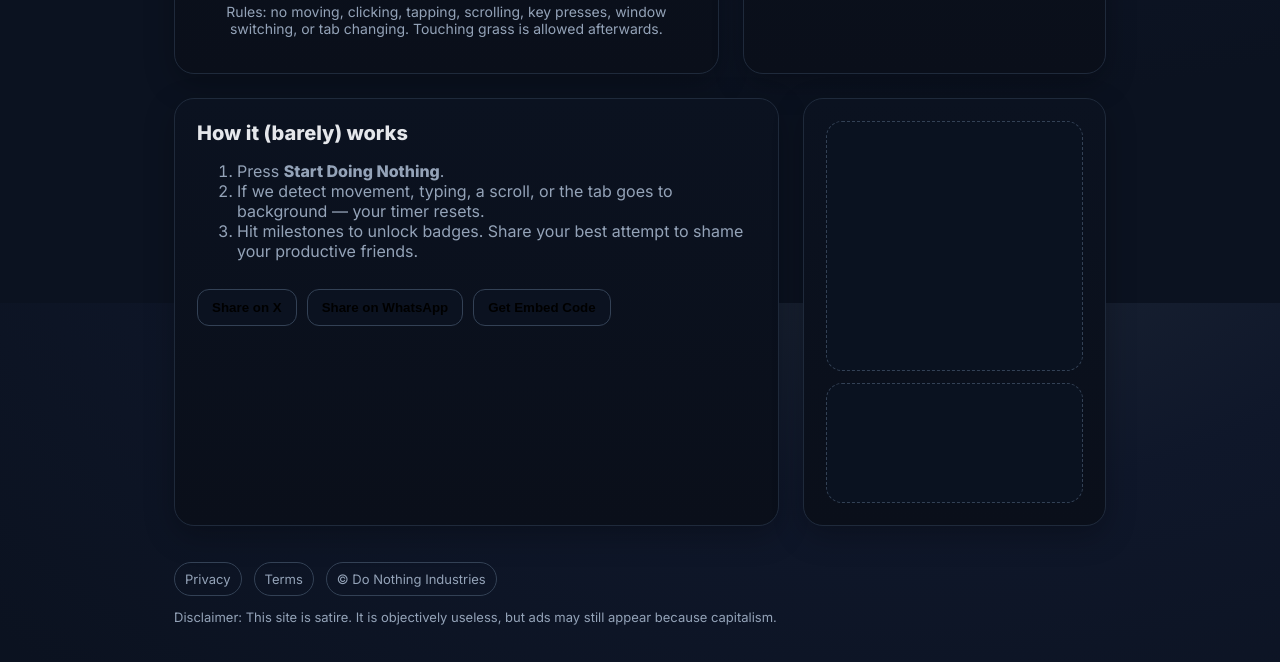
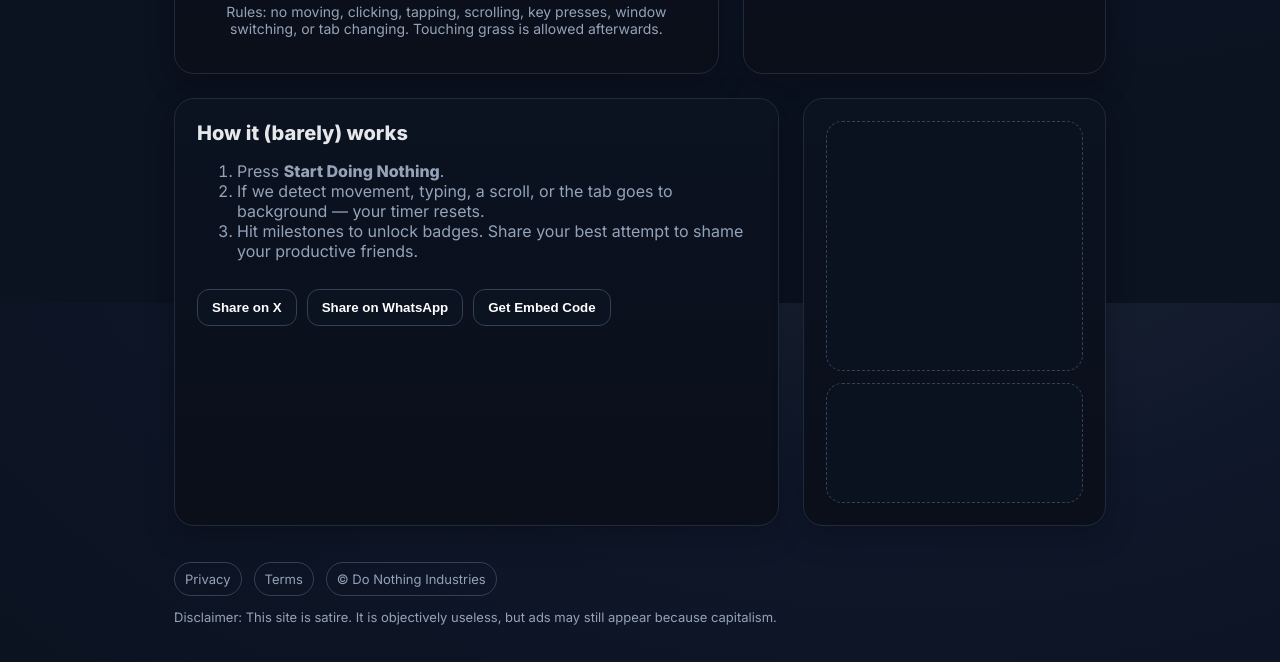
Before and after one commit to Cssahay/cssahay.github.io, a plain HTML site: page index.html in a window 1280 px wide. Shown: the part 497-1159 px from the top of the page. Drawn offline with Linux system fonts and the light colour scheme; a script that the page names is missing.

Commit message:
Update index.html

```diff
--- a/index.html
+++ b/index.html
@@ -51,6 +51,14 @@
     .nav { display: flex; gap: 10px; }
     .btn { display: inline-flex; align-items: center; gap: 8px; border: 1px solid #334155; background: #0b1220; padding: 10px 14px; border-radius: 12px; font-weight: 600; cursor: pointer; }
     .btn:hover { border-color: #475569; transform: translateY(-1px); }
+      #btn-share-top,
+  #btn-share,
+  #btn-copy,
+  #btn-twitter,
+  #btn-whatsapp,
+  #btn-embed {
+      color: white;
+  }
 
     .hero { display: grid; grid-template-columns: 1.2fr .8fr; gap: 24px; margin-top: 24px; }
     @media (max-width:900px){ .hero { grid-template-columns: 1fr; } }
```
